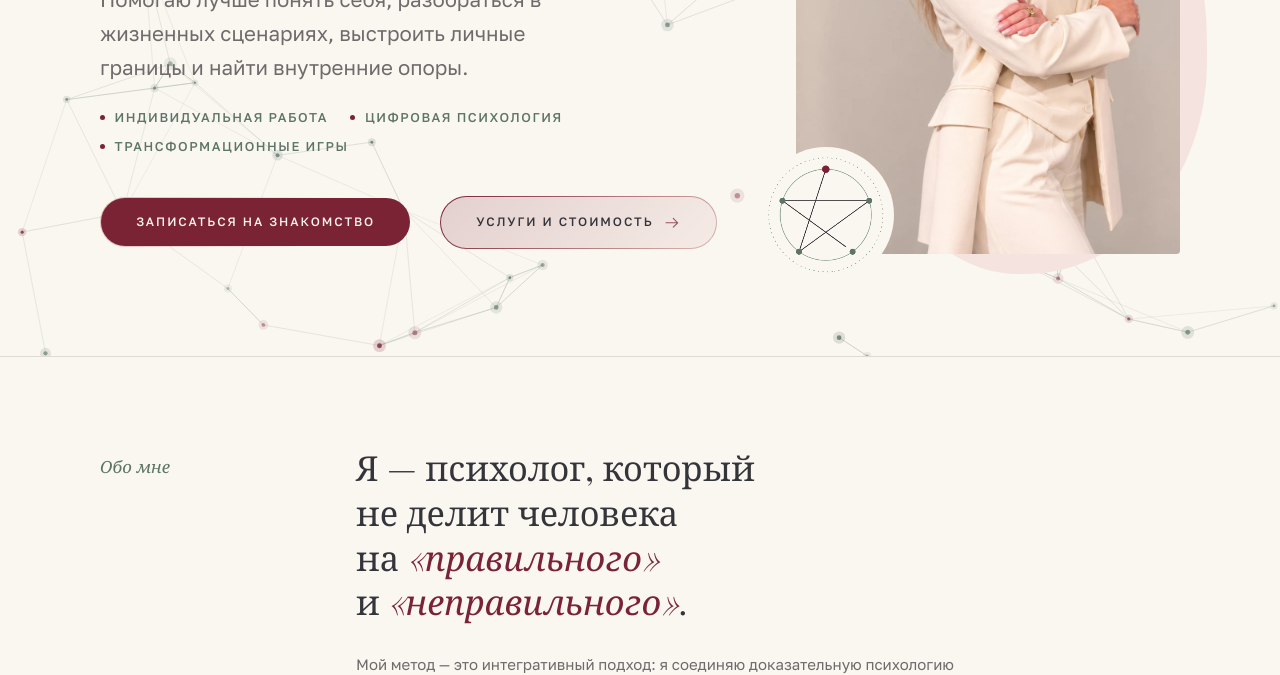
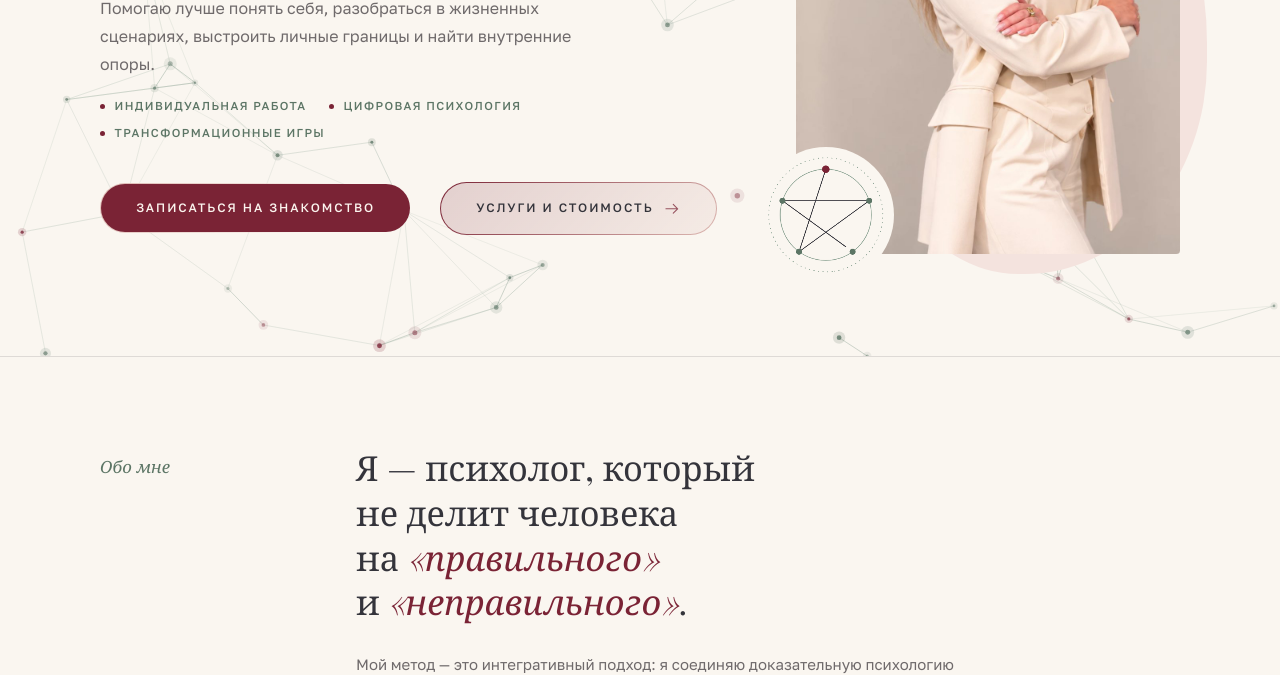
Before and after one commit to dudinamarina/dudinamarina.github.io, a plain HTML site: page index.html in a window 1280 px wide. Shown: the part 425-1100 px from the top of the page. Drawn offline with nearby package versions, Linux system fonts and the light colour scheme; a web font is replaced by a local one.

Commit message:
Первый экран: уменьшить текст
Co-Authored-By: Claude Fable 5.2 <noreply@anthropic.com>
Claude-Session: https://claude.ai/code/session_01DykP4xF6UDpLLFQZ6eZN9o

```diff
--- a/index.html
+++ b/index.html
@@ -118,8 +118,8 @@ h1 {
   margin-top: 1.1rem; text-wrap: balance;
 }
 h1 em { font-style: italic; color: var(--wine); }
-.lead { font-size: clamp(1.1rem, 1.6vw, 1.3rem); color: var(--muted); max-width: 32rem; margin-top: 1.6rem; }
-.hero-tags { display: flex; flex-wrap: wrap; gap: .5rem 1.4rem; margin-top: 1.4rem; font-size: .8rem; letter-spacing: .12em; text-transform: uppercase; color: var(--sage-deep); font-weight: 500; }
+.lead { font-size: 1rem; line-height: 1.75; color: var(--muted); max-width: 30rem; margin-top: 1.4rem; }
+.hero-tags { display: flex; flex-wrap: wrap; gap: .5rem 1.4rem; margin-top: 1.2rem; font-size: .72rem; letter-spacing: .12em; text-transform: uppercase; color: var(--sage-deep); font-weight: 500; }
 .hero-tags li { display: flex; align-items: center; gap: .6rem; }
 .hero-tags li::before { content: ""; width: 5px; height: 5px; border-radius: 50%; background: var(--wine); flex: none; }
 .hero-actions { display: flex; flex-wrap: wrap; align-items: center; gap: 1.2rem 1.8rem; margin-top: 2.4rem; }
```
